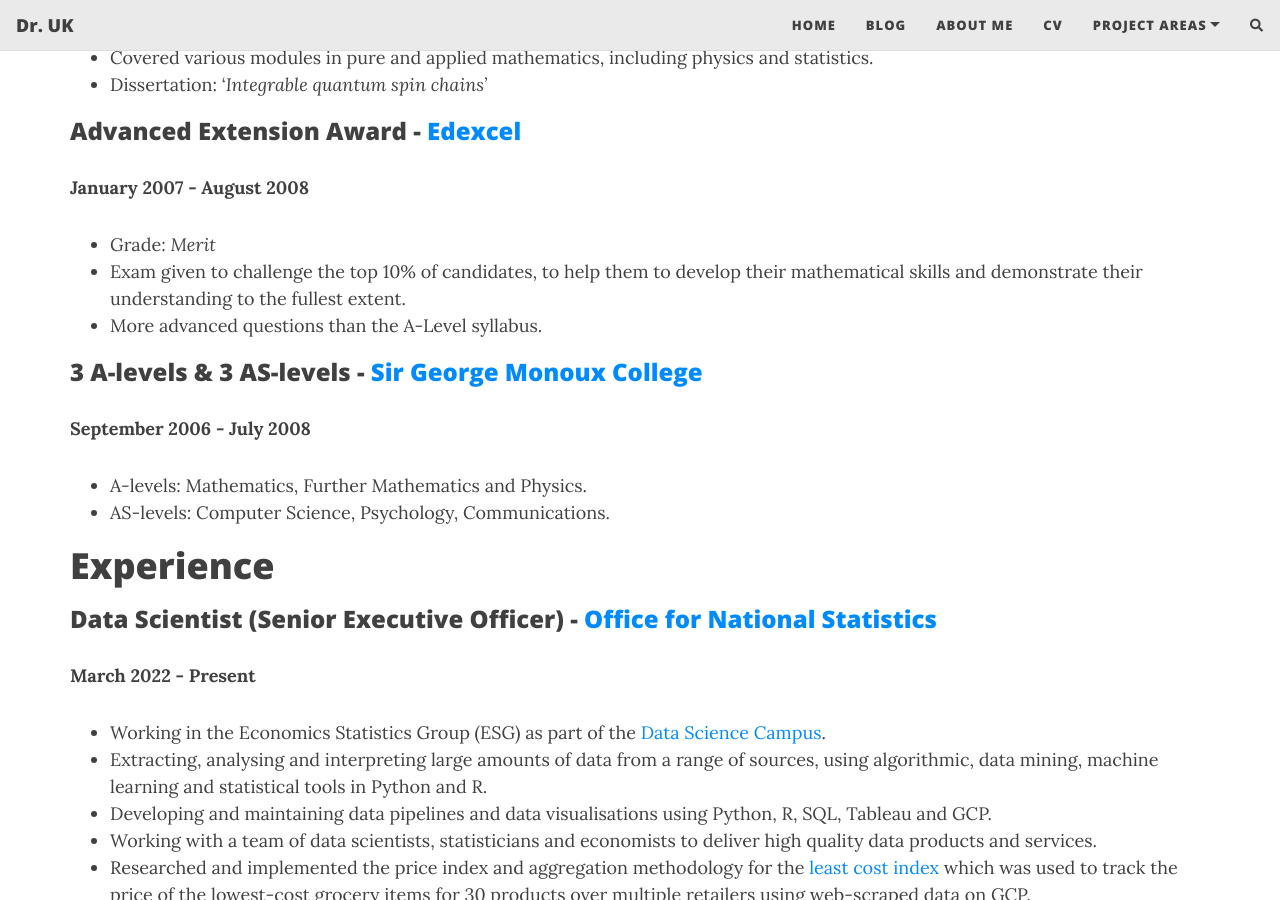
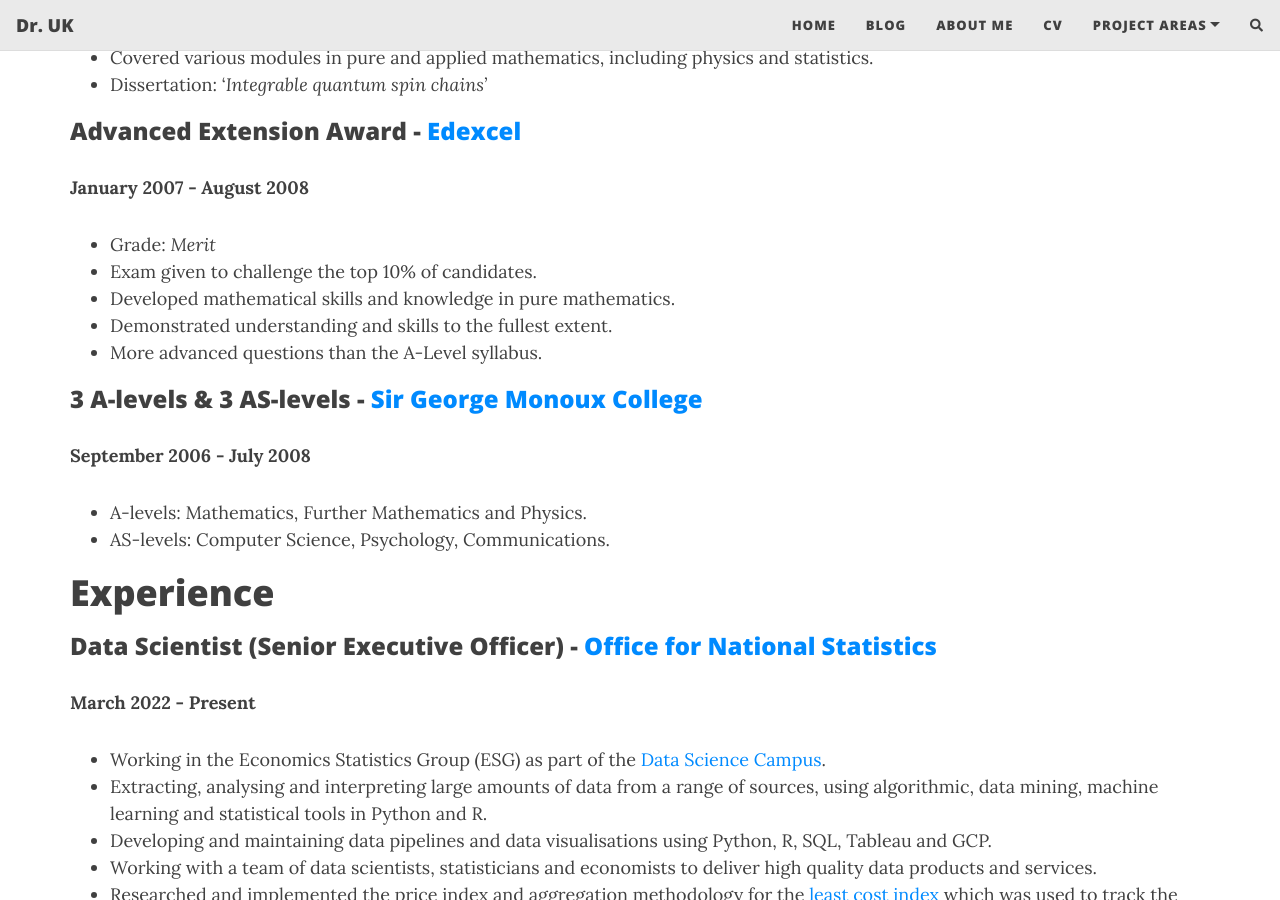
Before and after one commit to drrobotk/drrobotk.github.io, a Jekyll site: the page built from cv.md, in a window 1280 px wide and 900 px high, scrolled down 1525 px. Built offline with Jekyll 4.4.1, drawn with Linux system fonts in a browser that asks for light colours; nearby versions of some CDN libraries; comment, search, counter and statistics services are not loaded.

Commit message:
Update CV.

```diff
--- a/cv.md
+++ b/cv.md
@@ -48,7 +48,9 @@
 **January 2007 - August 2008**
 
 - Grade: *Merit*
-- Exam given to challenge the top 10% of candidates, to help them to develop their mathematical skills and demonstrate their understanding to the fullest extent.
+- Exam given to challenge the top 10% of candidates.
+- Developed mathematical skills and knowledge in pure mathematics.
+- Demonstrated understanding and skills to the fullest extent.
 - More advanced questions than the A-Level syllabus.
 
 ### **3 A-levels &  3 AS-levels** - [Sir George Monoux College](https://www.sgmc.ac.uk/)
```
